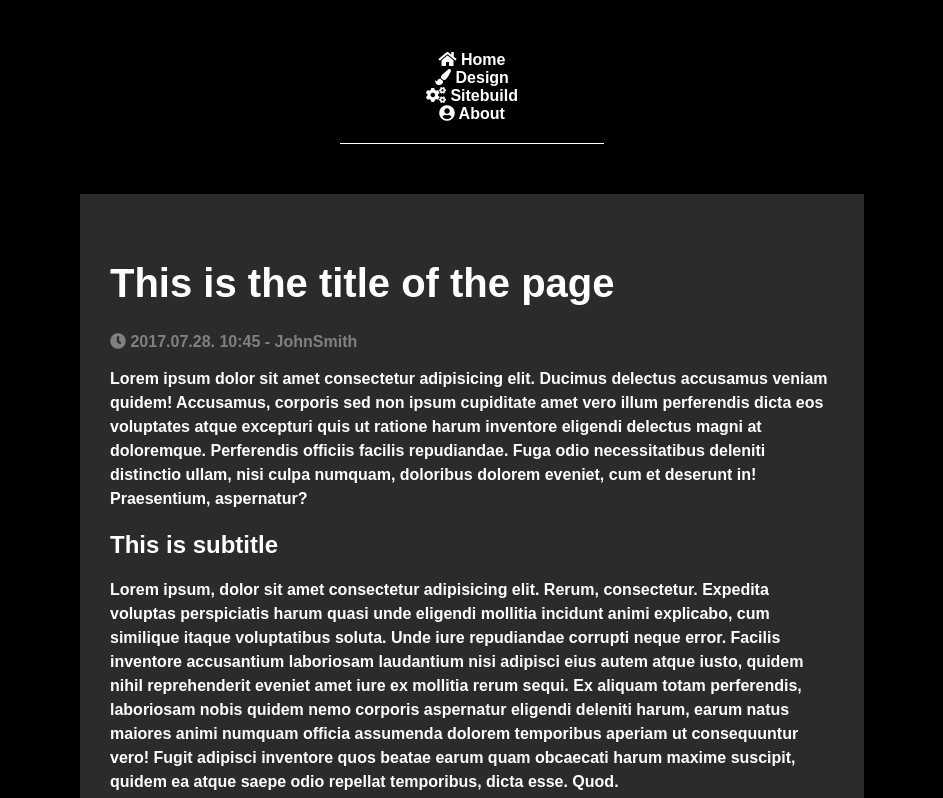
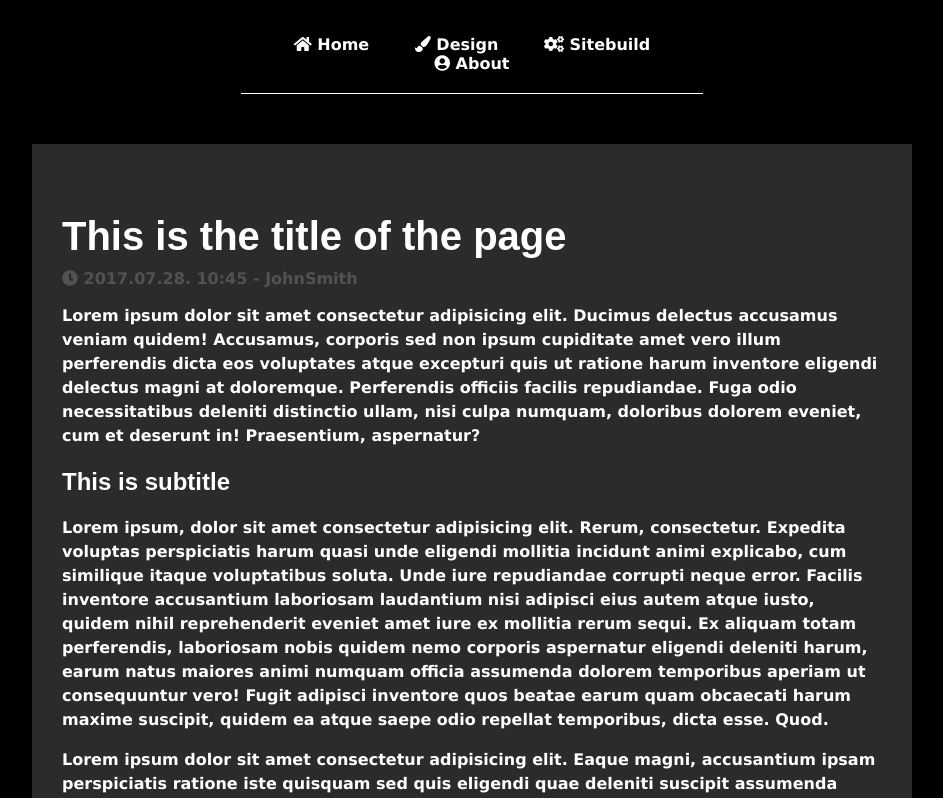
Before and after one commit to MoneyTalks92/minimal_blog, a plain HTML site: page index.html in a window 1280 px wide. Shown: the top 798 px of the page, without its empty margins (168-1111 px from the left). Drawn offline with Linux system fonts and the light colour scheme.

Commit message:
javított házi feladat

```diff
--- a/index.html
+++ b/index.html
@@ -39,6 +39,7 @@
                 <i class="fas fa-clock"></i>
                 <time datetime="">2017.07.28. 10:45 - </time>JohnSmith
             </div>
+        </header>
         <p>
             Lorem ipsum dolor sit amet consectetur adipisicing elit. Ducimus delectus accusamus veniam quidem!
             Accusamus, corporis sed non ipsum cupiditate amet vero illum perferendis dicta eos voluptates atque
@@ -46,7 +47,6 @@
             facilis repudiandae. Fuga odio necessitatibus deleniti distinctio ullam, nisi culpa numquam, doloribus
             dolorem eveniet, cum et deserunt in! Praesentium, aspernatur?
         </p>
-        </header>
         <h2>This is subtitle</h2>
         <p>
             Lorem ipsum, dolor sit amet consectetur adipisicing elit. Rerum, consectetur. Expedita voluptas perspiciatis
@@ -57,7 +57,7 @@
             maiores animi numquam officia assumenda dolorem temporibus aperiam ut consequuntur vero! Fugit adipisci
             inventore quos beatae earum quam obcaecati harum maxime suscipit, quidem ea atque saepe odio repellat
             temporibus, dicta esse. Quod.
-        <div class="paragraph">
+        <div class="end">
             Lorem ipsum dolor sit amet consectetur adipisicing elit. Eaque magni, accusantium ipsam
             perspiciatis ratione iste quisquam sed quis eligendi quae deleniti suscipit assumenda repellat maiores
             nesciunt distinctio earum! Ipsum, asperiores.
--- a/style.css
+++ b/style.css
@@ -2,8 +2,8 @@ body {
     background-color: black;
     color: white;
     font-family: Verdana, Geneva, sans-serif;
-    font-family: Arial, Helvetica, sans-serif;
     font-weight: bold;
+    margin: 0;
 }
 
 .main-menu {
@@ -11,8 +11,8 @@ body {
     padding-bottom: 20px;
     border-bottom: 1px solid white;
     text-align: center;
-    margin-left: 500px;
-    margin-right: 500px;
+    width: 33%;
+    margin: 0 auto;
 }
 
 .main-menu-item {
@@ -26,41 +26,45 @@ body {
 
 main {
     background-color: rgba(128, 128, 128, 0.335);
-    margin-left: 240px;
-    margin-right: 240px;
-    margin-top: 50px;
+    margin: 50px 200px 0 200px;
     padding: 40px 30px;
 }
 
 h1 {
+    font-family: Arial, Helvetica, sans-serif;
+    margin: 10px auto;
+    padding-top: 20px;
     font-size: 40px;
 }
 
 .created-date {
-    color: grey;
+    color: rgba(128, 128, 128, 0.472);
 }
 
 p {
     line-height: 150%;
 }
 
-.paragraph {
+h2 {
+    font-family: Arial, Helvetica, sans-serif;
+}
+
+.end {
     line-height: 150%;
 }
 
 .image-container {
+    padding-top: 20px;
     display: block;
-    margin-left: auto;
-    margin-right: auto;
+    margin: 0 auto;
     width: 50%;
     text-align: center;
 }
 
 
 figcaption {
-    color: grey;
+    color: rgba(255, 255, 255, 0.644);
     font-style: italic;
-    font-weight: bold;
 }
 
 footer {
```
Lines whose indentation alone changed are shown as unchanged.
